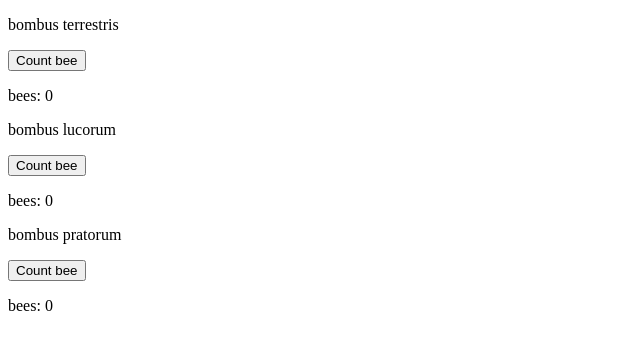
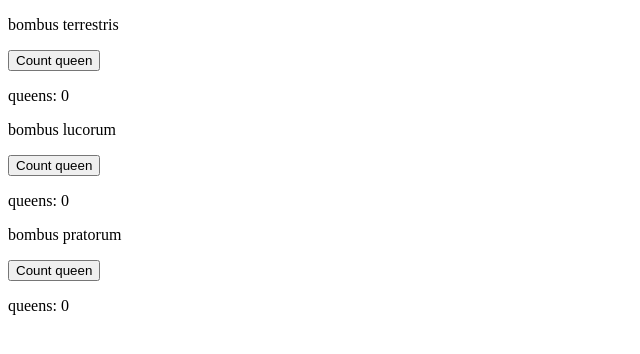
Before and after one commit to ruthmoog/bee-walker, a React (Create React App) app: page / in a window 1280 px wide. Shown: the top 354 px of the page, without its empty margins (0-640 px from the left). Built offline with nearby package versions, Linux system fonts and the light colour scheme.

Commit message:
Count queens
Co-authored-by: quii <qui666@gmail.com>

```diff
--- a/src/BeeWalker.js
+++ b/src/BeeWalker.js
@@ -5,8 +5,8 @@ function BeeWalker(props) {
   return (
     <>
       <p data-testid="greeting-text">{props.species}</p>
-      <button onClick={() => setCount(count + 1)}>Count bee</button>
-      <p data-testid="bee-counter">bees: {count}</p>
+      <button onClick={() => setCount(count + 1)}>Count queen</button>
+      <p data-testid="queen-counter">queens: {count}</p>
     </>
   );
 }
```
Also changed, not shown: 1 other file (tests, documents, lock files or other folders).
